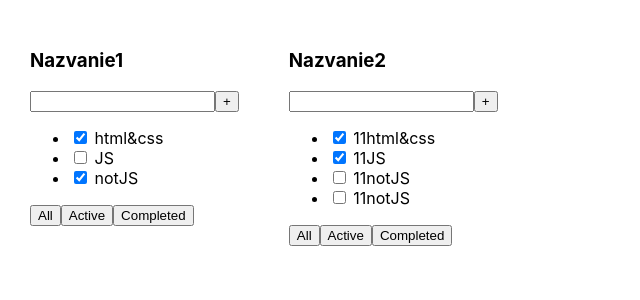
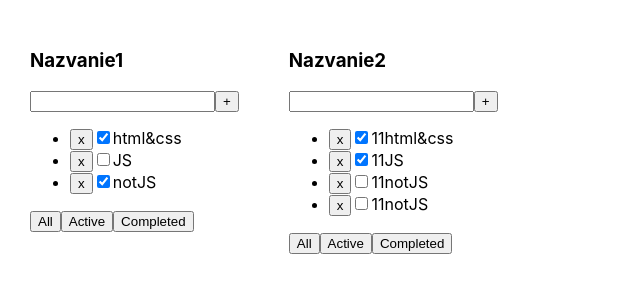
Before and after one commit to Mayonezzer/todolist2, a React (Create React App) app: page / in a window 1280 px wide. Shown: the top 300 px of the page, without its empty margins (0-640 px from the left). Built offline with nearby package versions, Linux system fonts and the light colour scheme.

Commit message:
add onClick

```diff
--- a/src/Todolist.tsx
+++ b/src/Todolist.tsx
@@ -20,9 +20,13 @@
                 <button>+</button>
             </div>
             <ul>
-                {props.taski.map((el) =>{
+                {props.taski.map((t) =>{
                     return(
-                        <li key={el.taskId}><input type="checkbox" checked={el.isDone}/> <span>{el.taskTitle}</span></li>
+                        <li key={t.taskId}>
+                            <button onClick={ () => {alert(t.taskId)}}>x</button>
+                            <input type="checkbox" checked={t.isDone}/>
+                            <span>{t.taskTitle}</span>
+                        </li>
                     )
                 })}
                {/*выше переделываем в map - <li><input type="checkbox" checked={props.taski[0].isDone}/> <span>{props.taski[0].taskTitle}</span></li> */}
```
